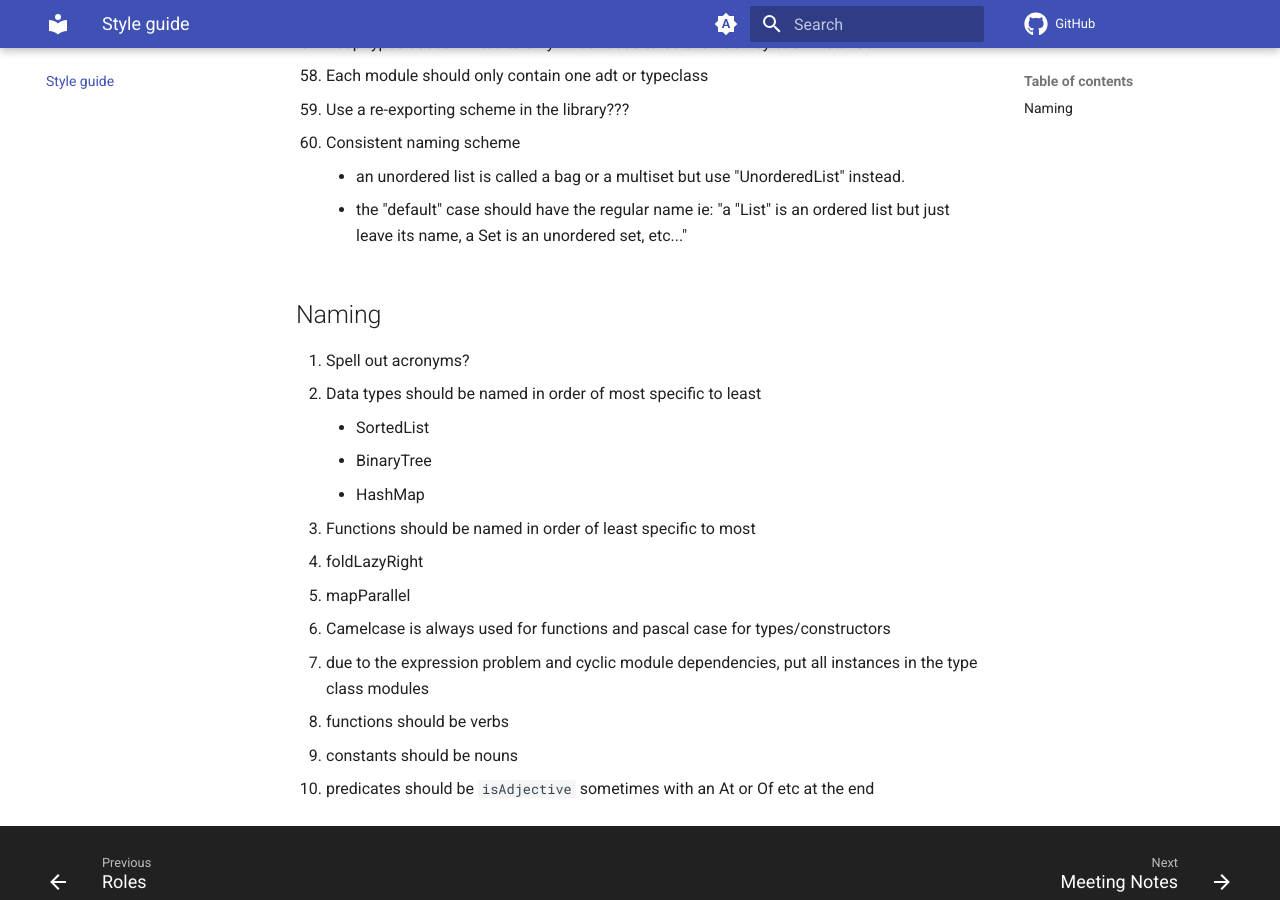
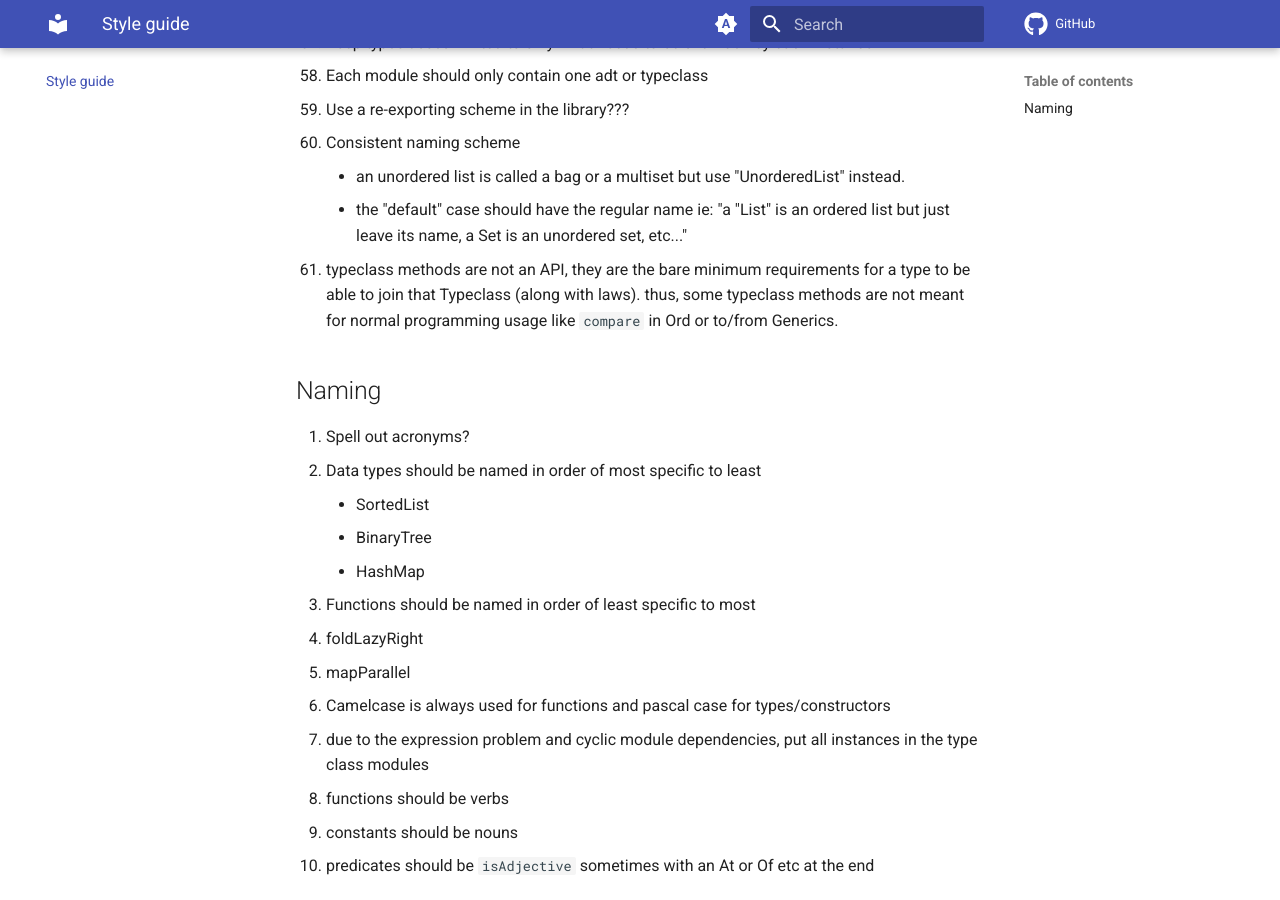
Before and after one commit to solvex-software/solvex-internal-documentation, an MkDocs documentation site: the page built from docs/style-guide.md, in a window 1280 px wide and 900 px high, scrolled down 2700 px. Built offline with MkDocs 1.6.1 and Material for MkDocs 9.7.7, drawn with Linux system fonts in a browser that asks for light colours; comment, search, counter and statistics services are not loaded.

Commit message:
Update style-guide.md

```diff
--- a/docs/style-guide.md
+++ b/docs/style-guide.md
@@ -65,6 +65,7 @@
 4. Consistent naming scheme
     - an unordered list is called a bag or a multiset but use "UnorderedList" instead.
     - the "default" case should have the regular name ie: "a "List" is an ordered list but just leave its name, a Set is an unordered set, etc..."
+1. typeclass methods are not an API, they are the bare minimum requirements for a type to be able to join that Typeclass (along with laws). thus, some typeclass methods are not meant for normal programming usage like `compare` in Ord or to/from Generics.
 ## Naming
 1. Spell out acronyms?
 1. Data types should be named in order of most specific to least
```
